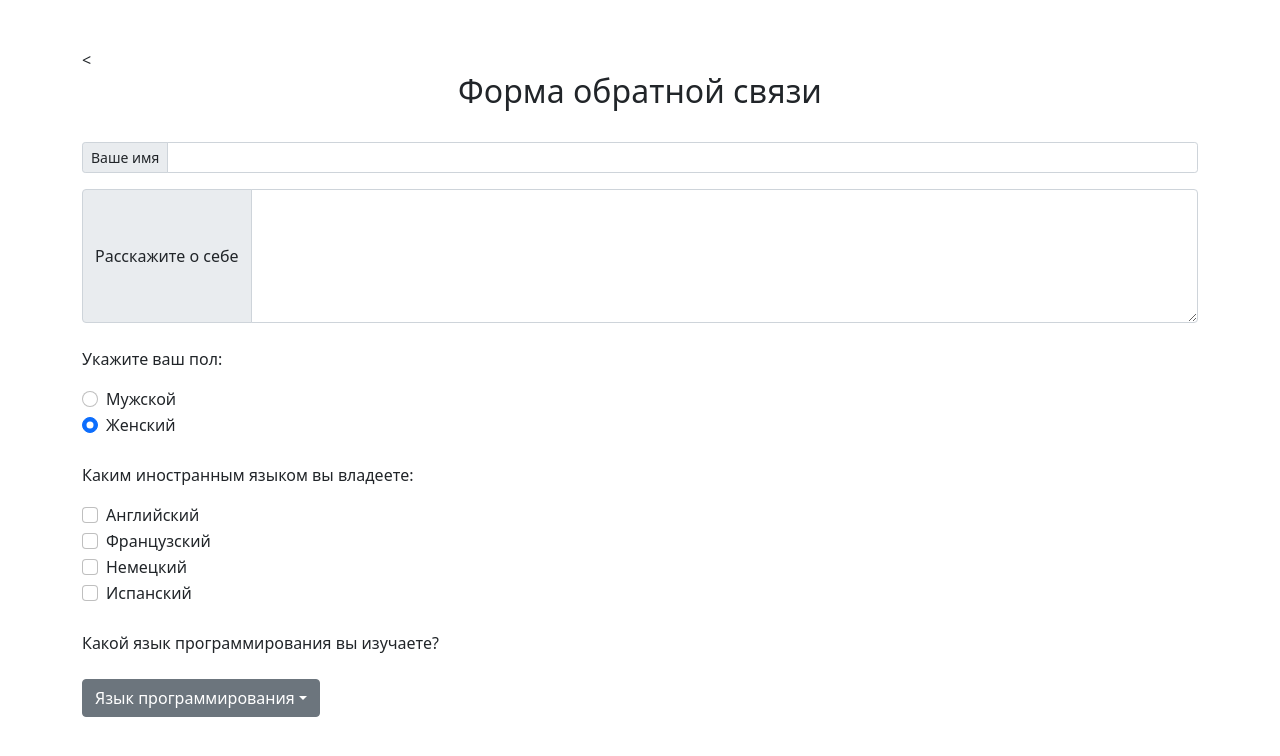
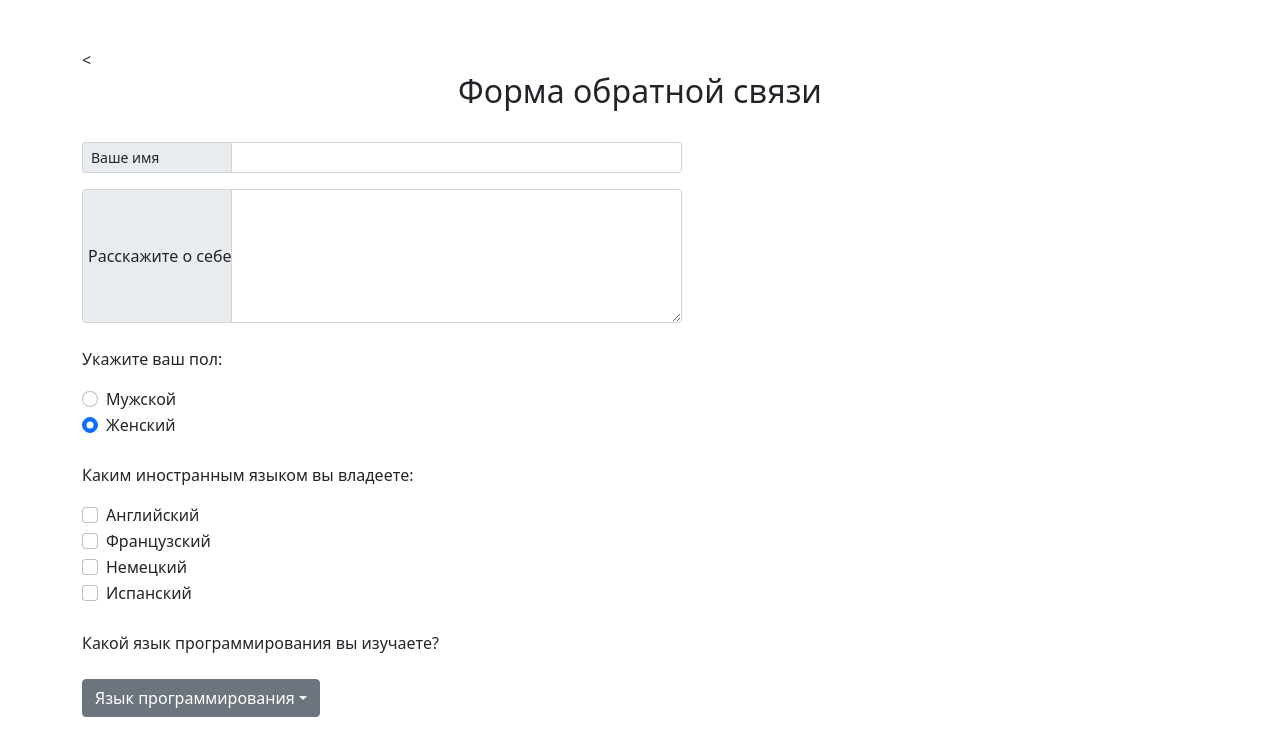
Before and after one commit to Evgeniy585/PHP-practical_task_2, a PHP site: page /form.php in a window 1280 px wide. Shown: the top 756 px of the page. Run offline with PHP 8.4, Linux system fonts and the light colour scheme.

Commit message:
Добавил стилей к формам

```diff
--- a/style.css
+++ b/style.css
@@ -6,3 +6,15 @@
 .btn-block {
     width: 100%;
 }
+.input-group-sm {
+    width: 600px;
+}
+.input-group-text {
+    width: 150px;
+    padding: 5px;
+    display: flex;
+    align-items: center
+}
+.input-group {
+    width: 600px;
+}
```
